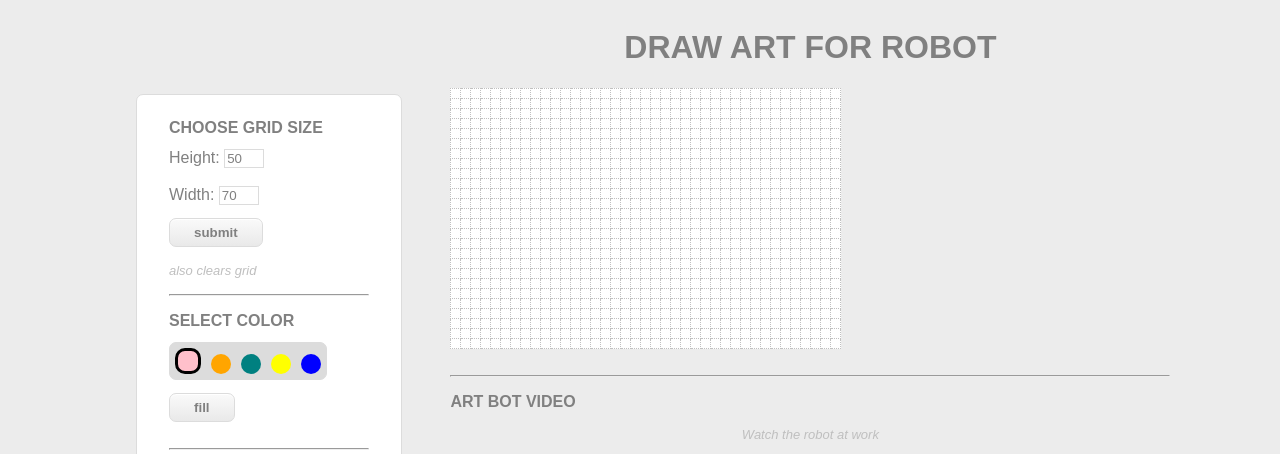
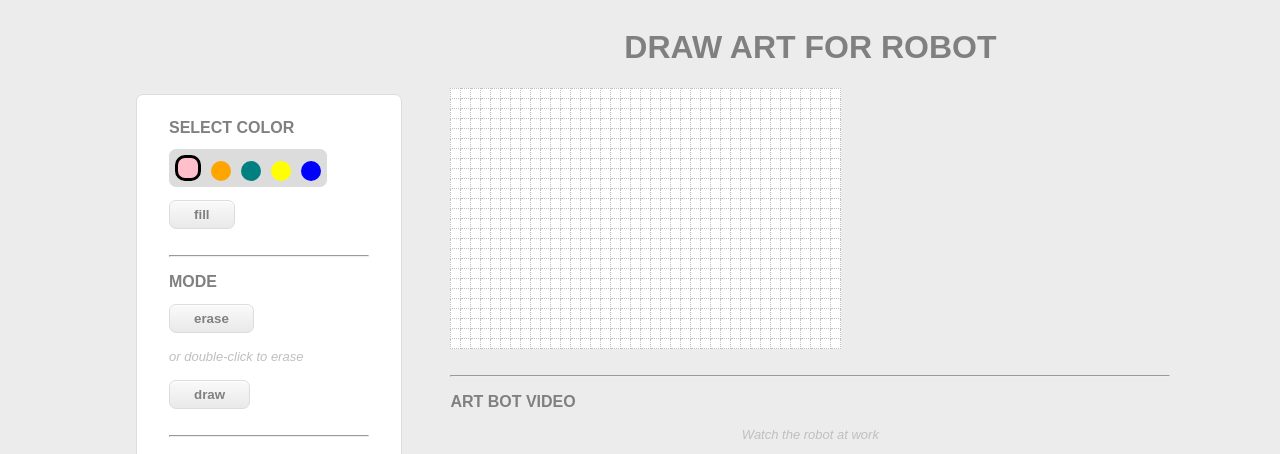
Before and after one commit to cclrobotics/ARTBot, a Python web app: template web/templates/main.html in a window 1280 px wide. Shown: the top 454 px of the page. Run offline with Jinja, Linux system fonts and the light colour scheme; the template is opened without the code that fills it, so the values that code supplies are empty; some web fonts are replaced.

Commit message:
Got rid of user input for changing the grid size

```diff
--- a/web/templates/main.html
+++ b/web/templates/main.html
@@ -13,19 +13,6 @@
     <div class="row">
       <div class="column">
         <div class="inputs">
-          <h4>Choose grid size</h4>
-          <!-- class names all lower case and delimited with hyphens per Udacity Frontend Nanodegree Style Guide (CSS page) -->
-          <form class="size-picker">
-            Height:
-            <input type="number" class="input-height" name="height" min="1" max="200" value="50">
-            <br><br>
-            Width:
-            <input type="number" class="input-width" name="width" min="1" max="200" value="70">
-            <input type="submit" class="submit-button" value="submit">
-            <p><em>also clears grid</em></p>
-          </form>
-
-          <hr>
           <h4>Select color</h4>
           <div id="color-container">
           </div>
```
